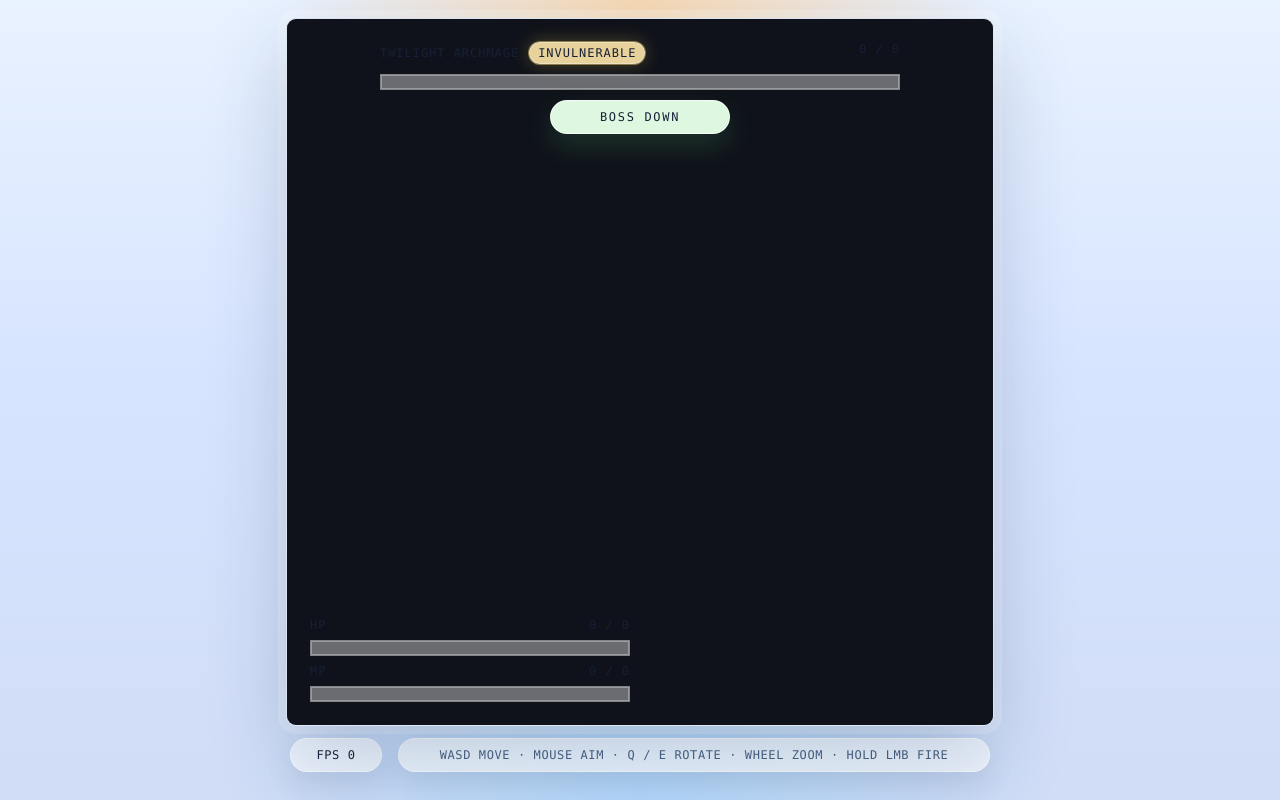
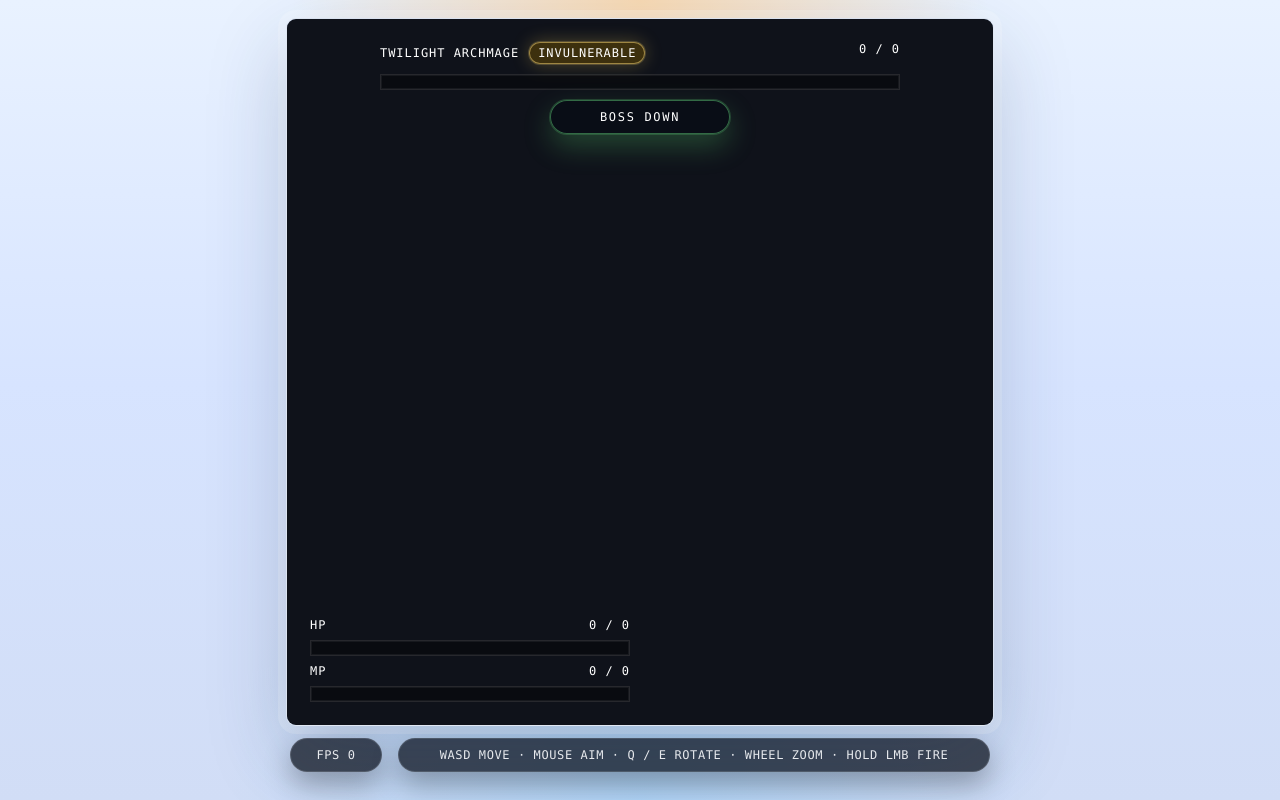
Before and after one commit to joexbayer/bullethell, a website built with Vite: page index.html in a window 1280 px wide. Built offline with nearby package versions, Linux system fonts and the light colour scheme; files whose address does not match are found by name.

Commit message:
small fixes

```diff
--- a/index.html
+++ b/index.html
@@ -7,10 +7,10 @@
     <style>
       :root {
         --bg: #d7e4ff;
-        --panel: rgba(245, 249, 255, 0.88);
-        --line: rgba(60, 86, 132, 0.18);
-        --text: #172036;
-        --muted: #486080;
+        --panel: rgba(8, 12, 22, 0.72);
+        --line: rgba(255, 255, 255, 0.12);
+        --text: #ffffff;
+        --muted: rgba(180, 210, 255, 0.65);
         --accent-fire: #ff8a3d;
         --accent-ice: #3fb7ff;
       }
@@ -120,9 +120,9 @@
         text-align: center;
         padding: 9px 16px;
         border-radius: 999px;
-        background: rgba(248, 252, 255, 0.9);
-        border: 1px solid rgba(255, 255, 255, 0.72);
-        box-shadow: 0 12px 28px rgba(26, 45, 77, 0.12);
+        background: var(--panel);
+        border: 1px solid rgba(255, 255, 255, 0.18);
+        box-shadow: 0 12px 28px rgba(0, 0, 0, 0.4);
         text-transform: uppercase;
         letter-spacing: 0.14em;
         font-size: 12px;
@@ -130,28 +130,28 @@
       }
 
       .objective-label[data-tone="attack"] {
-        background: rgba(255, 241, 217, 0.96);
-        box-shadow: 0 12px 28px rgba(255, 149, 61, 0.18);
+        border-color: rgba(255, 149, 61, 0.45);
+        box-shadow: 0 12px 28px rgba(255, 120, 30, 0.28), 0 0 0 1px rgba(255, 149, 61, 0.2);
       }
 
       .objective-label[data-tone="seal"] {
-        background: rgba(255, 236, 215, 0.97);
-        box-shadow: 0 12px 28px rgba(255, 124, 56, 0.2);
+        border-color: rgba(255, 124, 56, 0.45);
+        box-shadow: 0 12px 28px rgba(255, 100, 30, 0.32), 0 0 0 1px rgba(255, 124, 56, 0.22);
       }
 
       .objective-label[data-tone="portal"] {
-        background: rgba(231, 244, 255, 0.97);
-        box-shadow: 0 12px 28px rgba(74, 153, 255, 0.2);
+        border-color: rgba(74, 153, 255, 0.45);
+        box-shadow: 0 12px 28px rgba(60, 140, 255, 0.28), 0 0 0 1px rgba(74, 153, 255, 0.2);
       }
 
       .objective-label[data-tone="bird"] {
-        background: rgba(236, 246, 255, 0.97);
-        box-shadow: 0 12px 28px rgba(95, 169, 255, 0.2);
+        border-color: rgba(95, 169, 255, 0.45);
+        box-shadow: 0 12px 28px rgba(80, 155, 255, 0.28), 0 0 0 1px rgba(95, 169, 255, 0.2);
       }
 
       .objective-label[data-tone="victory"] {
-        background: rgba(229, 255, 233, 0.97);
-        box-shadow: 0 12px 28px rgba(95, 200, 118, 0.18);
+        border-color: rgba(95, 200, 118, 0.5);
+        box-shadow: 0 12px 28px rgba(80, 185, 100, 0.32), 0 0 0 1px rgba(95, 200, 118, 0.24);
       }
 
       .boss-title {
@@ -165,28 +165,30 @@
         text-align: center;
         padding: 3px 8px;
         border-radius: 999px;
-        border: 1px solid rgba(255, 255, 255, 0.34);
-        background: rgba(255, 255, 255, 0.42);
+        border: 1px solid rgba(255, 255, 255, 0.18);
+        background: rgba(255, 255, 255, 0.08);
         color: var(--text);
         transition: background 120ms ease, color 120ms ease, box-shadow 120ms ease;
       }
 
       .boss-state.invulnerable {
-        background: rgba(255, 232, 171, 0.9);
-        box-shadow: 0 0 0 1px rgba(255, 221, 120, 0.45), 0 0 18px rgba(255, 214, 94, 0.28);
+        background: rgba(80, 60, 10, 0.72);
+        border-color: rgba(255, 221, 120, 0.5);
+        box-shadow: 0 0 0 1px rgba(255, 221, 120, 0.2), 0 0 18px rgba(255, 214, 94, 0.28);
       }
 
       .boss-state.armored {
-        background: rgba(183, 218, 255, 0.92);
-        box-shadow: 0 0 0 1px rgba(132, 188, 255, 0.45), 0 0 18px rgba(102, 164, 255, 0.22);
+        background: rgba(10, 40, 80, 0.72);
+        border-color: rgba(132, 188, 255, 0.5);
+        box-shadow: 0 0 0 1px rgba(132, 188, 255, 0.2), 0 0 18px rgba(102, 164, 255, 0.22);
       }
 
       .bar {
         width: min(100%, 520px);
         height: 16px;
-        border: 1px solid rgba(255, 255, 255, 0.16);
-        background: rgba(255, 255, 255, 0.38);
-        box-shadow: inset 0 0 0 1px rgba(255, 255, 255, 0.32);
+        border: 1px solid rgba(255, 255, 255, 0.12);
+        background: rgba(0, 0, 0, 0.38);
+        box-shadow: inset 0 0 0 1px rgba(255, 255, 255, 0.06);
       }
 
       .player-hud .bar {
@@ -220,14 +222,15 @@
         max-width: min(700px, calc(100vw - 96px));
         padding: 16px 22px;
         border-radius: 20px;
-        border: 1px solid rgba(255, 255, 255, 0.5);
-        background: rgba(248, 252, 255, 0.90);
-        box-shadow: 0 24px 60px rgba(33, 54, 88, 0.18);
+        border: 1px solid rgba(255, 255, 255, 0.18);
+        background: rgba(6, 10, 20, 0.82);
+        box-shadow: 0 24px 60px rgba(0, 0, 0, 0.5);
         text-align: center;
         text-transform: uppercase;
         letter-spacing: 0.12em;
         font-size: 18px;
         line-height: 1.4;
+        color: #ffffff;
         opacity: 0;
         pointer-events: none;
       }
@@ -314,16 +317,16 @@
       .fps-pill,
       .controls-line {
         border-radius: 999px;
-        border: 1px solid rgba(255, 255, 255, 0.72);
-        background: rgba(245, 249, 255, 0.82);
-        box-shadow: 0 12px 28px rgba(35, 58, 92, 0.10);
+        border: 1px solid rgba(255, 255, 255, 0.14);
+        background: rgba(6, 10, 20, 0.72);
+        box-shadow: 0 12px 28px rgba(0, 0, 0, 0.3);
+        color: var(--text);
       }
 
       .fps-pill {
         min-width: 92px;
         padding: 9px 12px;
         text-align: center;
-        color: var(--text);
       }
 
       .controls-line {
--- a/src/renderer/atlas.ts
+++ b/src/renderer/atlas.ts
@@ -114,11 +114,9 @@ function drawSprite(
     ctx.beginPath();
     ctx.arc(0, 0, cell * 0.20, 0, Math.PI * 2);
     ctx.fill();
-    ctx.stroke();
   } else if (shape === "diamond") {
     ctx.rotate(Math.PI / 4);
     ctx.fillRect(-cell * 0.18, -cell * 0.18, cell * 0.36, cell * 0.36);
-    ctx.strokeRect(-cell * 0.18, -cell * 0.18, cell * 0.36, cell * 0.36);
   } else if (shape === "ring") {
     ctx.beginPath();
     ctx.arc(0, 0, cell * 0.21, 0, Math.PI * 2);
@@ -128,9 +126,6 @@ function drawSprite(
     ctx.arc(0, 0, cell * 0.11, 0, Math.PI * 2);
     ctx.fill();
     ctx.globalCompositeOperation = "source-over";
-    ctx.beginPath();
-    ctx.arc(0, 0, cell * 0.21, 0, Math.PI * 2);
-    ctx.stroke();
   } else if (shape === "spike") {
     ctx.beginPath();
     ctx.moveTo(cell * 0.26, 0);
@@ -138,7 +133,6 @@ function drawSprite(
     ctx.lineTo(-cell * 0.16, cell * 0.16);
     ctx.closePath();
     ctx.fill();
-    ctx.stroke();
   } else if (shape === "shard") {
     ctx.beginPath();
     ctx.moveTo(cell * 0.22, 0);
@@ -147,7 +141,6 @@ function drawSprite(
     ctx.lineTo(0, cell * 0.18);
     ctx.closePath();
     ctx.fill();
-    ctx.stroke();
   } else if (shape === "hex") {
     ctx.beginPath();
     for (let i = 0; i < 6; i += 1) {
@@ -159,7 +152,6 @@ function drawSprite(
     }
     ctx.closePath();
     ctx.fill();
-    ctx.stroke();
   } else if (shape === "star") {
     ctx.beginPath();
     for (let i = 0; i < 10; i += 1) {
@@ -172,7 +164,6 @@ function drawSprite(
     }
     ctx.closePath();
     ctx.fill();
-    ctx.stroke();
   } else if (shape === "player") {
     ctx.fillRect(-cell * 0.19, -cell * 0.19, cell * 0.38, cell * 0.38);
     ctx.strokeRect(-cell * 0.19, -cell * 0.19, cell * 0.38, cell * 0.38);
--- a/src/renderer/renderer.ts
+++ b/src/renderer/renderer.ts
@@ -264,7 +264,9 @@ void main() {
   float row = floor(iSprite / uAtlasGrid.x);
   vec2 spriteMin = vec2(col, row) / uAtlasGrid;
   vec2 spriteSize = vec2(1.0) / uAtlasGrid;
-  vUv = spriteMin + aQuadUv * spriteSize;
+  // Inset UVs by half a texel to prevent bleeding between atlas cells
+  vec2 halfTexel = vec2(0.5 / 512.0);
+  vUv = spriteMin + halfTexel + aQuadUv * (spriteSize - 2.0 * halfTexel);
   vLocalUv = aQuadUv;
   vColor = iColor;
   vGlow = iGlow;
```
Also changed, not shown: combat-basics.md (renamed from rotmg-combat-basics.md).
